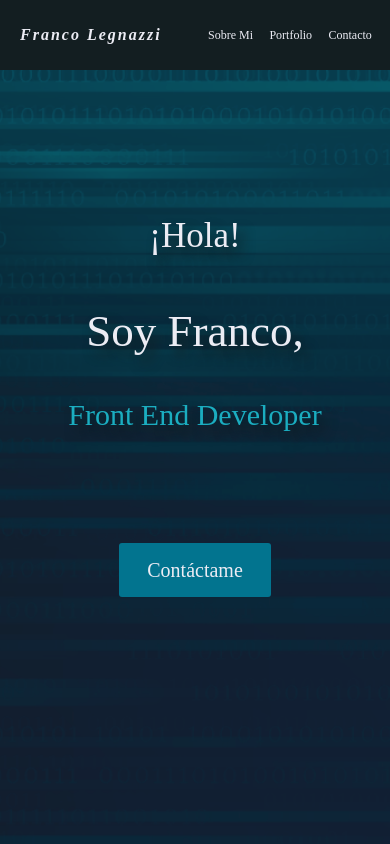
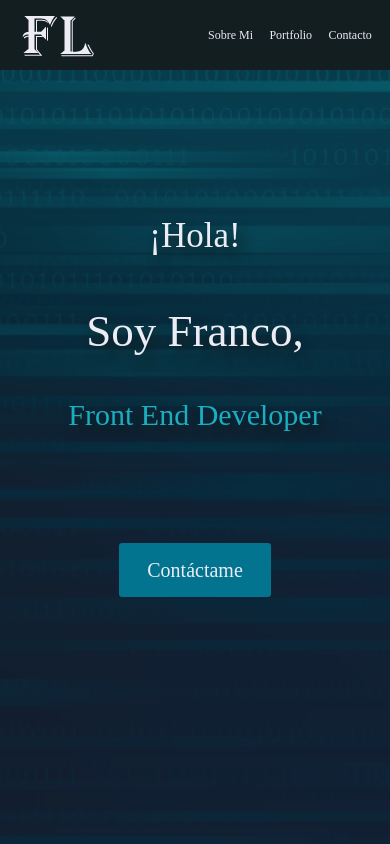
Before and after one commit to franleg/portfolio, a website: page index.html in a window 390 px wide. Shown: the top 844 px of the page. Drawn offline with nearby package versions, Linux system fonts and the light colour scheme.

Commit message:
agregue logo

```diff
--- a/index.html
+++ b/index.html
@@ -19,7 +19,7 @@
 		<div class="row navBar">
 			<div class="col-lg-6 col-xs-6 logo-container">
 				<a href="index.html" class="logo" data-aos="fade-right" data-aos-anchor="#example-anchor" data-aos-offset="500" data-aos-duration="500">
-					Franco Legnazzi
+					<img src="assets/img/logo.png" class="img-fluid">
 				</a>
 			</div>
 			<div class="col-lg-6 col-xs-6 navlinks-container">
--- a/scss/_navBar.scss
+++ b/scss/_navBar.scss
@@ -18,17 +18,10 @@
 			padding: 0;
 
 			.logo {
-				font-size: 22px;
 				text-decoration: none;
-				color: #ececf4;
-				padding-left: 120px;
-				font-family: LibreBaskerville;
-				font-weight: bold;
-				font-style: italic;
-				letter-spacing: 2px;
+				padding-left: 130px;
 
 				@media only screen and (max-width:767px){
-		            font-size: 16px;
 		            padding-left: 20px;
 		        }
 
--- a/scss/_profile.scss
+++ b/scss/_profile.scss
@@ -79,7 +79,10 @@
 				}
 				.boton {
 					width: 50%;
-					margin-top: 30px;
+					margin:{
+						top: 15px;
+						bottom: 30px;
+					}
 				}
 			}
 		}
```
Also changed, not shown: assets/img/logo.png (added), css/style.css.
